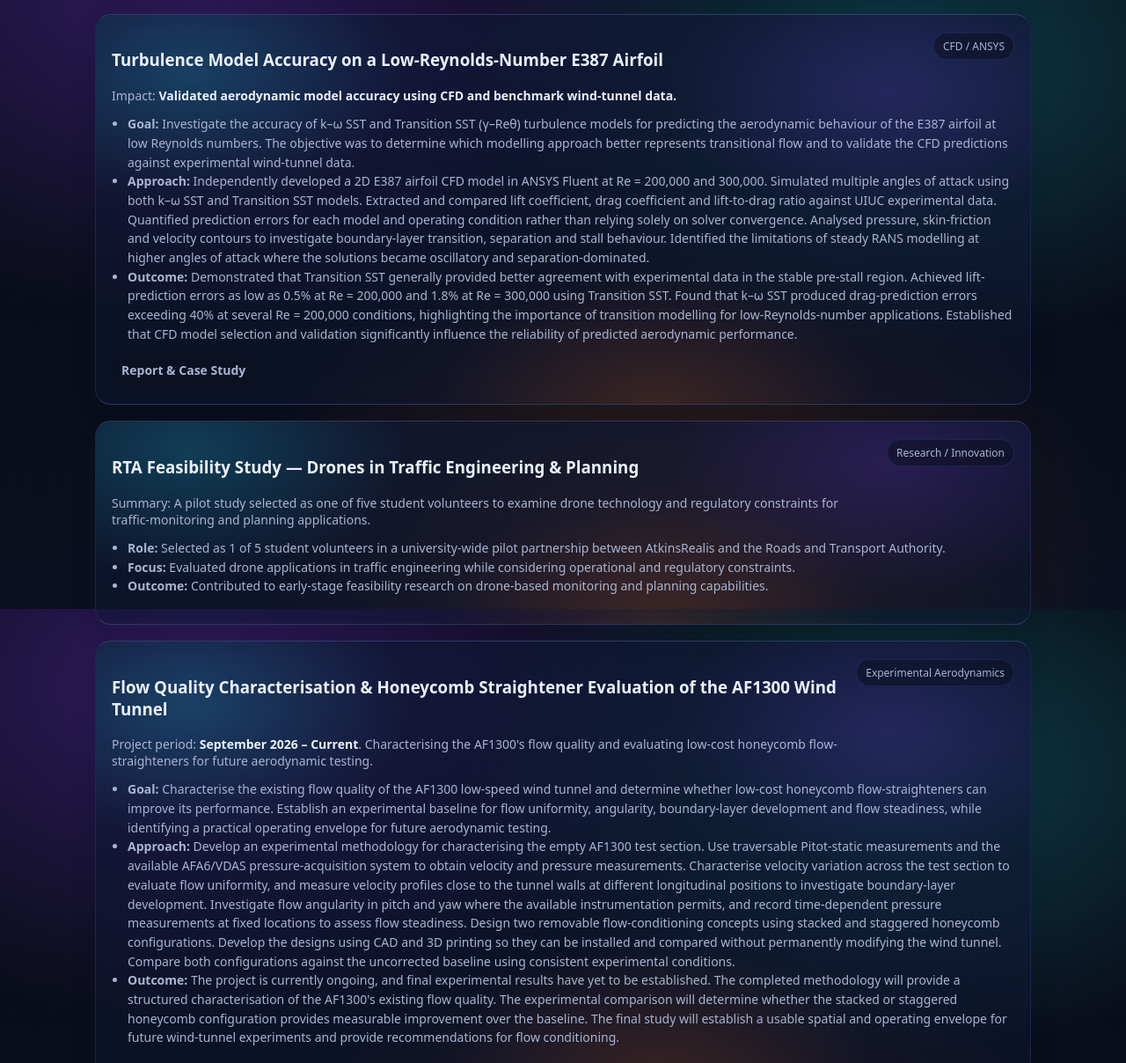
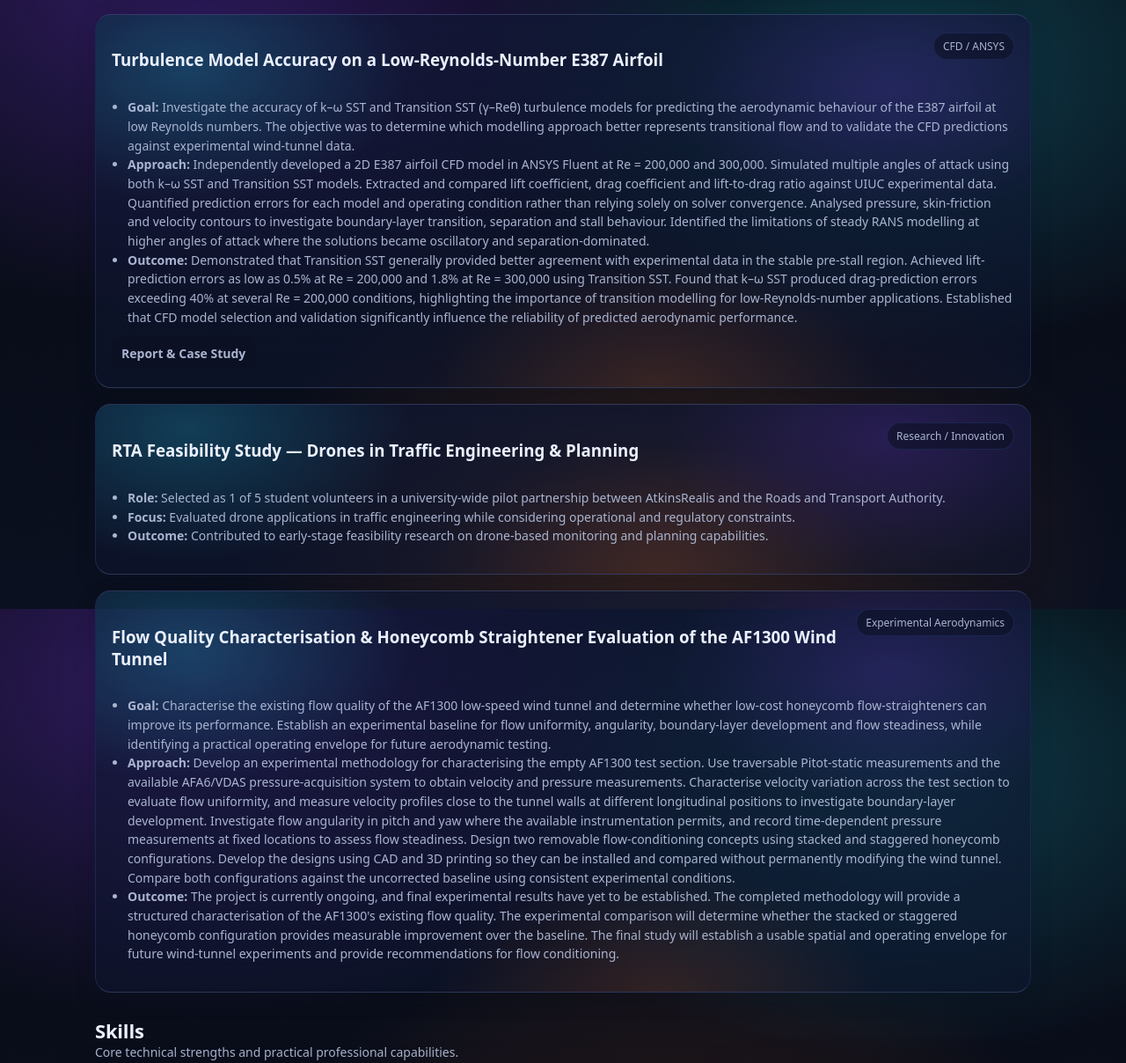
Before and after one commit to sagarptailor-lab/PORTFOLIO, a plain HTML site: page index.html in a window 1280 px wide. Shown: the part 2508-3716 px from the top of the page at 88% size. Drawn offline with Linux system fonts and the light colour scheme.

Commit message:
Update index.html

```diff
--- a/index.html
+++ b/index.html
@@ -550,9 +550,6 @@ Completed an end-to-end design → analysis → fabrication → testing → rede
           <div class="proj-top">
             <div>
                <h3>Turbulence Model Accuracy on a Low-Reynolds-Number E387 Airfoil</h3>
-              <p style="margin:0; color:var(--muted); font-size:14px;">
-                Impact: <b style="color:var(--text)">Validated aerodynamic model accuracy using CFD and benchmark wind-tunnel data.</b>
-              </p>
             </div>
             <div class="pill">CFD / ANSYS</div>
           </div>
@@ -586,9 +583,7 @@ Established that CFD model selection and validation significantly influence the
           <div class="proj-top">
             <div>
               <h3>RTA Feasibility Study — Drones in Traffic Engineering &amp; Planning</h3>
-              <p style="margin:0; color:var(--muted); font-size:14px;">
-                Summary: A pilot study selected as one of five student volunteers to examine drone technology and regulatory constraints for traffic-monitoring and planning applications.
-              </p>
+
             </div>
             <div class="pill">Research / Innovation</div>
           </div>
@@ -605,9 +600,6 @@ Established that CFD model selection and validation significantly influence the
           <div class="proj-top">
             <div>
               <h3>Flow Quality Characterisation &amp; Honeycomb Straightener Evaluation of the AF1300 Wind Tunnel</h3>
-              <p style="margin:0; color:var(--muted); font-size:14px;">
-                Project period: <b style="color:var(--text)">September 2026 – Current</b>. Characterising the AF1300's flow quality and evaluating low-cost honeycomb flow-straighteners for future aerodynamic testing.
-              </p>
             </div>
             <div class="pill">Experimental Aerodynamics</div>
           </div>
```
